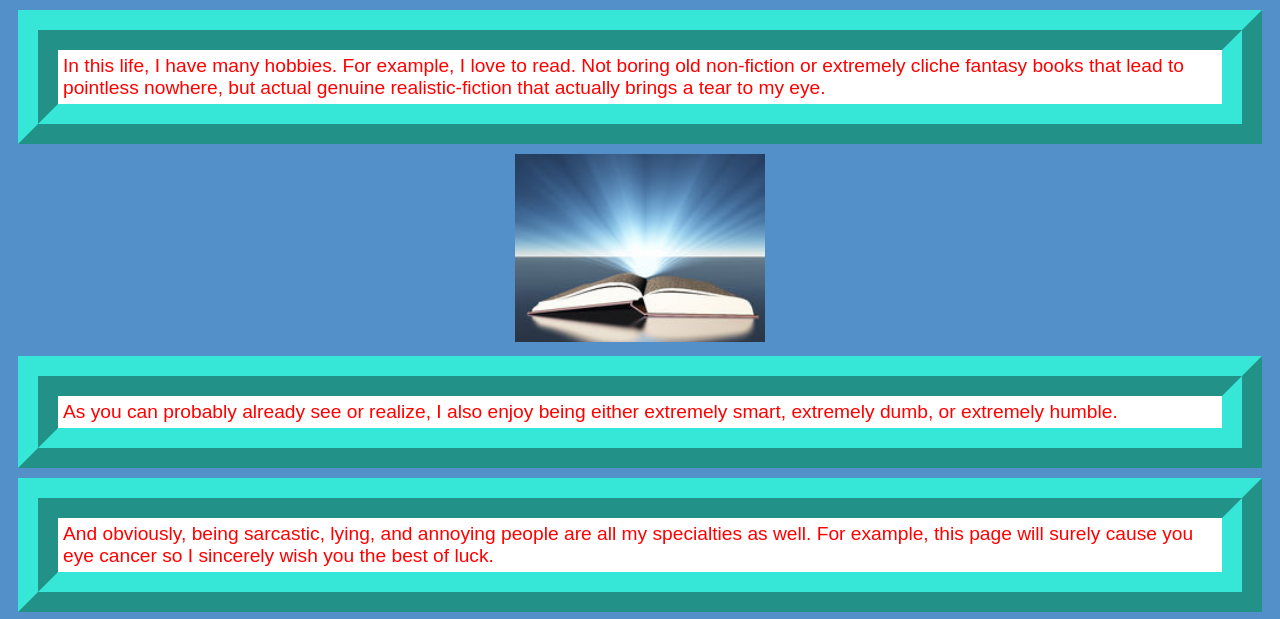
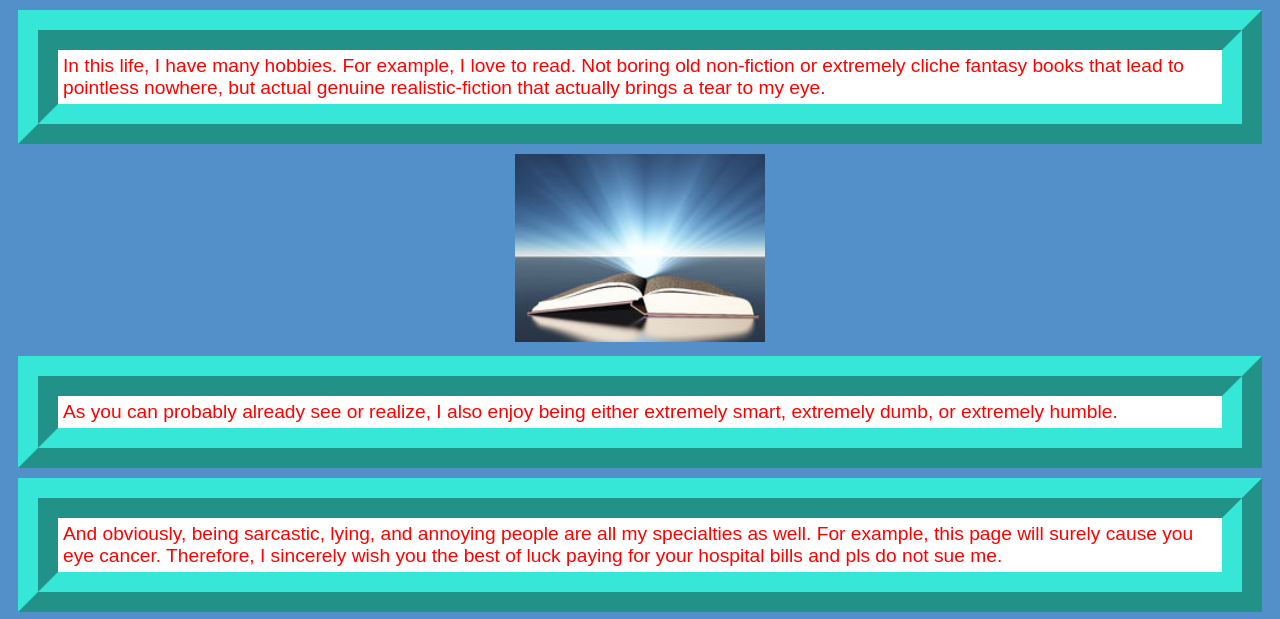
Before and after one commit to gamakill131/gamakill131.github.io, a plain HTML site: page s02/MyHobbies.html in a window 1280 px wide. Shown: the part 110-729 px from the top of the page. Drawn offline with Linux system fonts and the light colour scheme.

Commit message:
Final Changes

```diff
--- a/s02/MyHobbies.html
+++ b/s02/MyHobbies.html
@@ -17,7 +17,7 @@
     <p>In this life, I have many hobbies. For example, I love to read. Not boring old non-fiction or extremely cliche fantasy books that lead to pointless nowhere, but actual genuine realistic-fiction that actually brings a tear to my eye.</p>
     <img src="Booklight.jpg" width = "250 px">
     <p>As you can probably already see or realize, I also enjoy being either extremely smart, extremely dumb, or extremely humble.</p>
-    <p>And obviously, being sarcastic, lying, and annoying people are all my specialties as well. For example, this page will surely cause you eye cancer so I sincerely wish you the best of luck.</p>
+    <p>And obviously, being sarcastic, lying, and annoying people are all my specialties as well. For example, this page will surely cause you eye cancer. Therefore, I sincerely wish you the best of luck paying for your hospital bills and pls do not sue me.</p>
     <img src="GuyFreaks.jpg" width = "250 px">
     <p {border: 0px ridge; font-size: 20px}>I hope that you genuinely have not read any of what was said above because then you will obviously be enamored and will become my stalker (which I do not apreciate)</p>
 <body>
```
